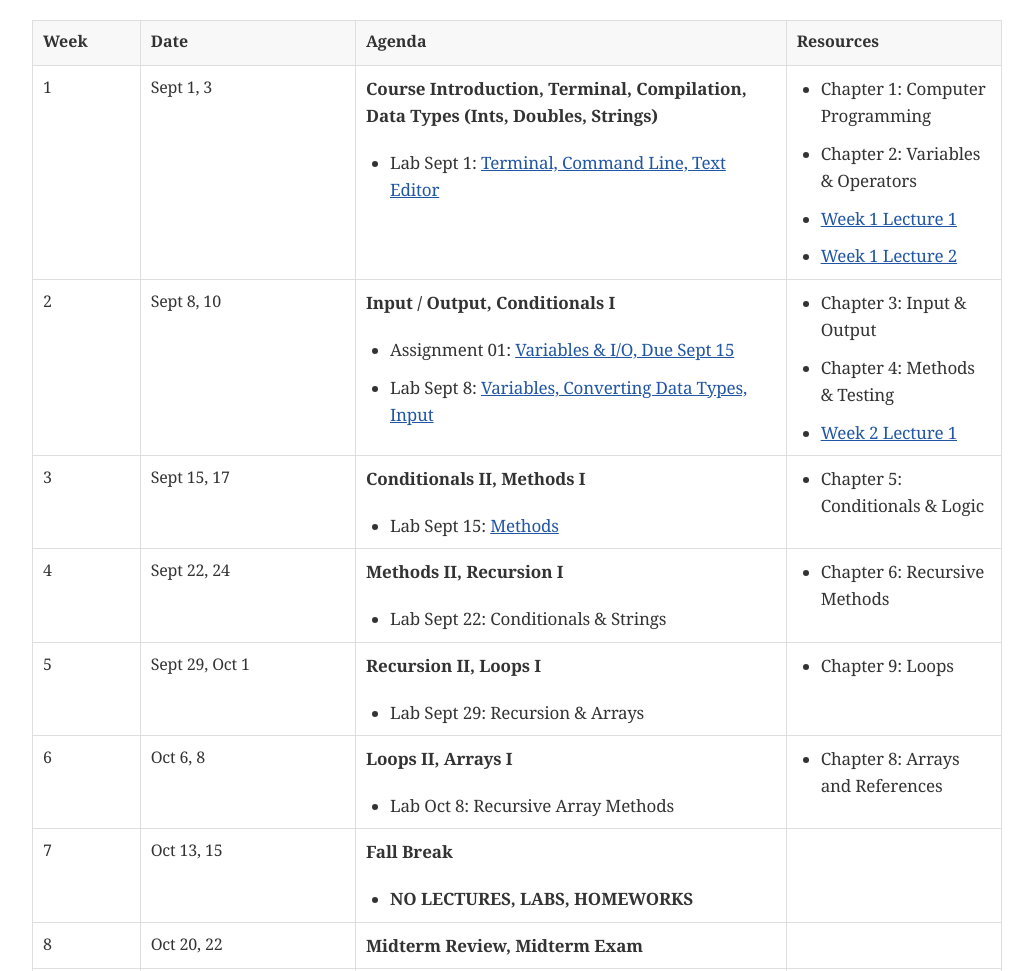
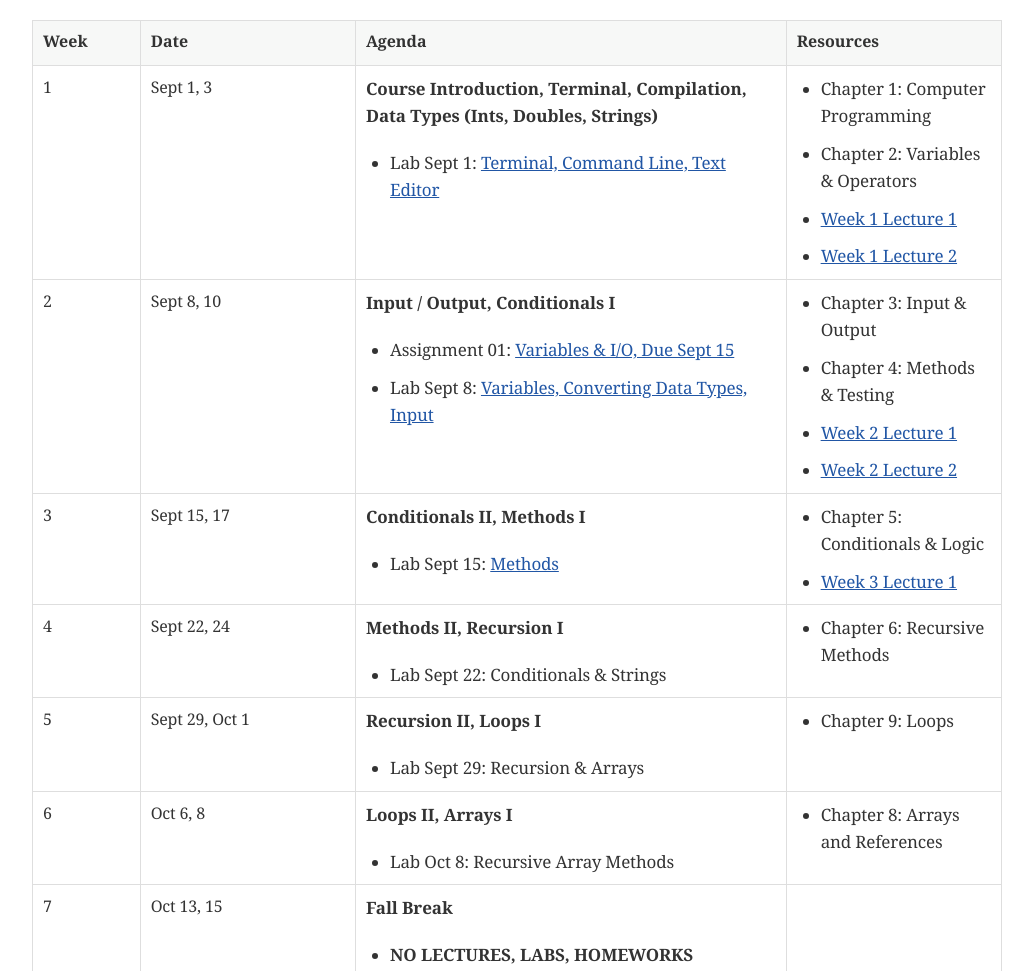
Before and after one commit to BrynMawr-CS113-F26/website, a plain HTML site: page schedule.html in a window 1280 px wide. Shown: the top 971 px of the page, without its empty margins (123-1156 px from the left). Drawn offline with Linux system fonts and the light colour scheme; a web font is replaced by a local one.

Commit message:
adding recent slides

```diff
--- a/schedule.html
+++ b/schedule.html
@@ -511,6 +511,9 @@ body.book #toc,body.book #preamble,body.book h1.sect0,body.book .sect1>h2{page-b
 <li>
 <p><a href="lectures/week2lecture1.pdf">Week 2 Lecture 1</a></p>
 </li>
+<li>
+<p><a href="lectures/week2lecture2.pdf">Week 2 Lecture 2</a></p>
+</li>
 </ul>
 </div></div></td>
 </tr>
@@ -531,6 +534,9 @@ body.book #toc,body.book #preamble,body.book h1.sect0,body.book .sect1>h2{page-b
 <ul>
 <li>
 <p>Chapter 5: Conditionals &amp; Logic</p>
+</li>
+<li>
+<p><a href="lectures/week3lecture1.pdf">Week 3 Lecture 1</a></p>
 </li>
 </ul>
 </div></div></td>
@@ -770,7 +776,7 @@ body.book #toc,body.book #preamble,body.book h1.sect0,body.book .sect1>h2{page-b
 </div>
 <div id="footer">
 <div id="footer-text">
-Last updated 2026-09-12 17:19:49 -0400
+Last updated 2026-09-17 12:30:19 -0400
 </div>
 </div>
 </body>
```
Also changed, not shown: index.html (+6 -0 lines), 3 other files.
